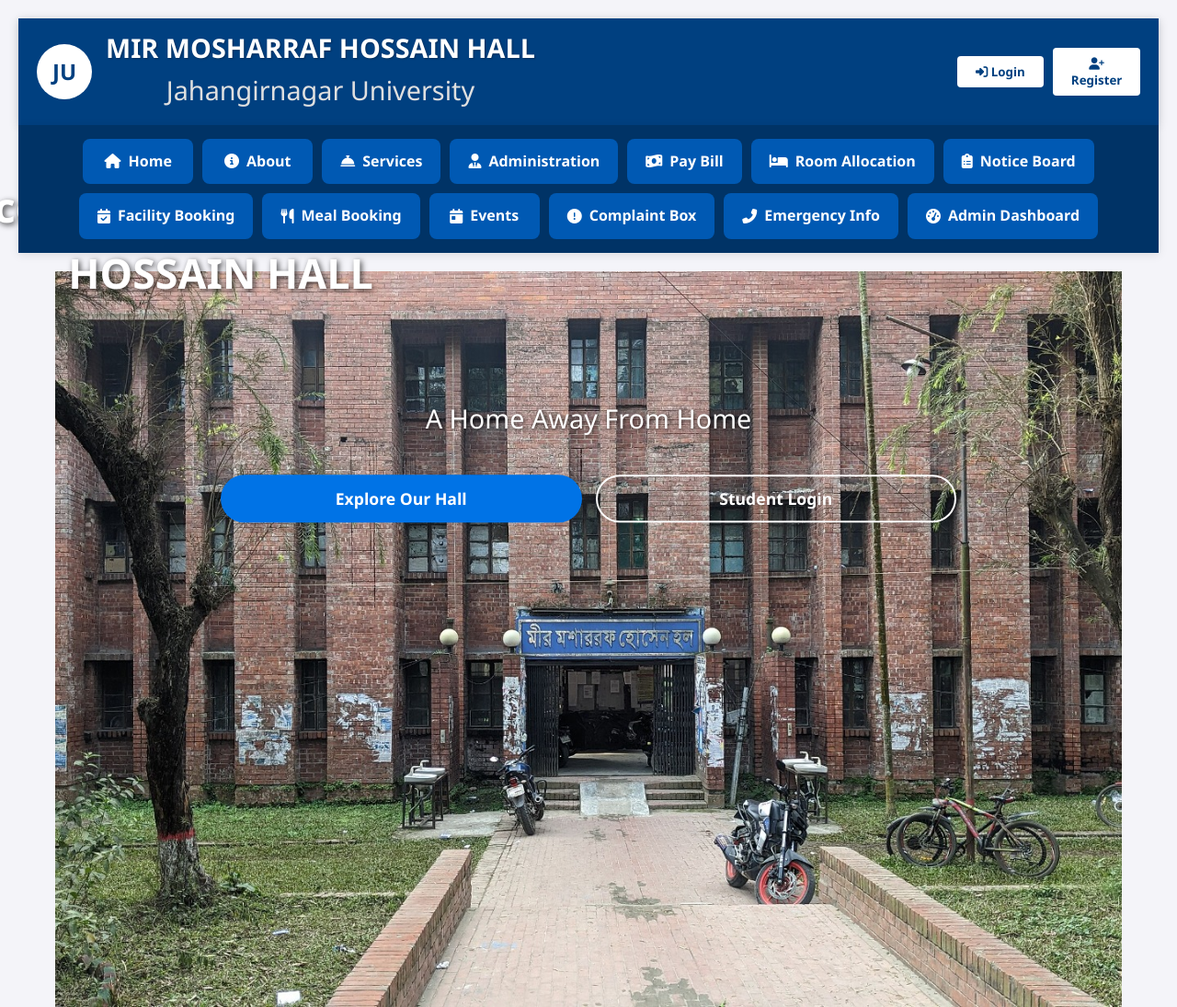
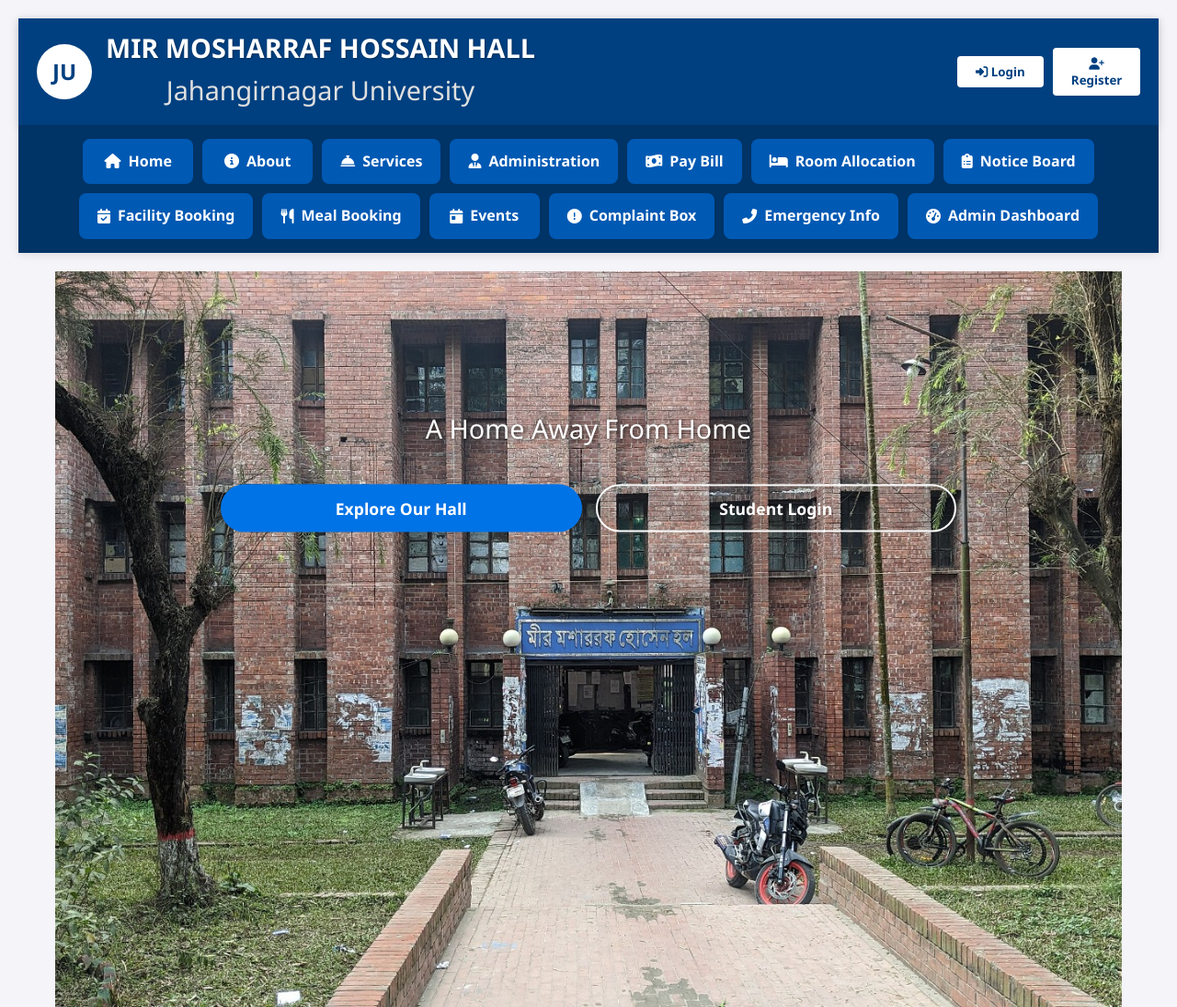
Before and after one commit to maruf-hasan886/IWT-FINAL-LAB-PROJECT, a plain HTML site: page index.html in a window 1280 px wide. Shown: the top 1095 px of the page at 92% size. Drawn offline with Linux system fonts and the light colour scheme.

Commit message:
update home page

```diff
--- a/css/style.css
+++ b/css/style.css
@@ -134,6 +134,7 @@
 }
 
 .hero-content {
+  margin-top: 100px;
   position: absolute;
   top: 50%;
   left: 50%;
--- a/index.html
+++ b/index.html
@@ -49,7 +49,7 @@
         style="background-image: url('images/home.jpeg'); background-size: cover; background-position: center; height: 100vh;">
       </div>
       <div class="hero-content">
-        <h2 class="welcome-title">Welcome to MIR MOSHARRAF HOSSAIN HALL</h2>
+
         <p class="welcome-subtitle">A Home Away From Home</p>
         <div class="hero-buttons">
           <button class="hero-btn primary" onclick="showSection('about')">Explore Our Hall</button>
```
